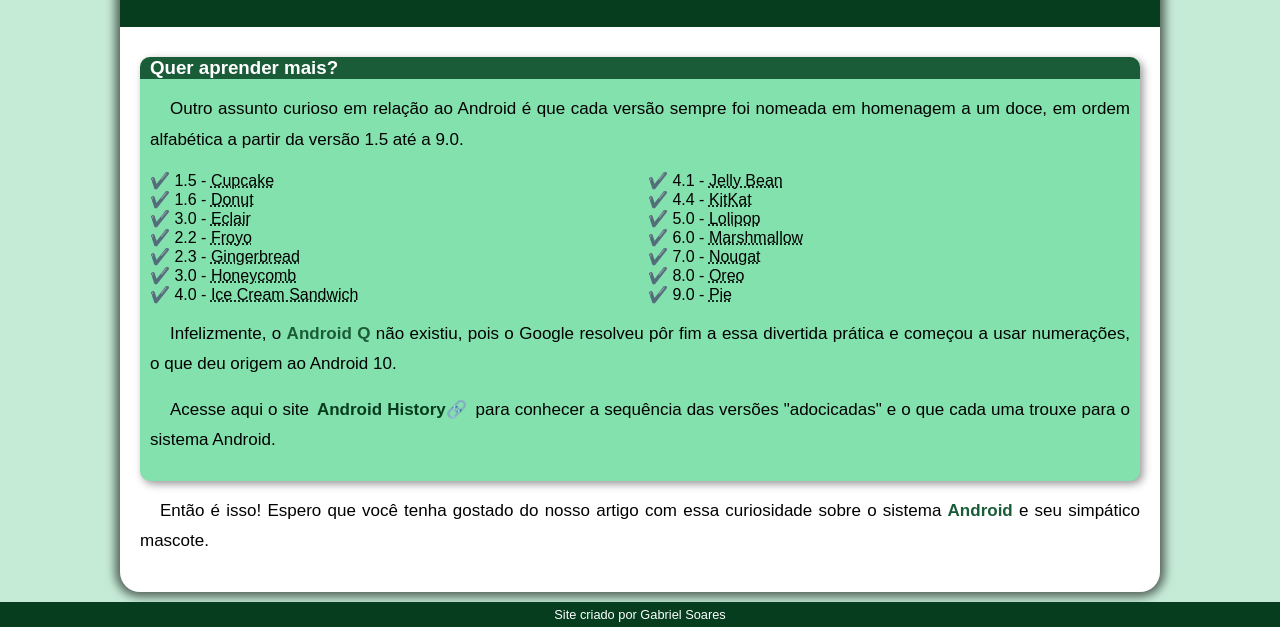
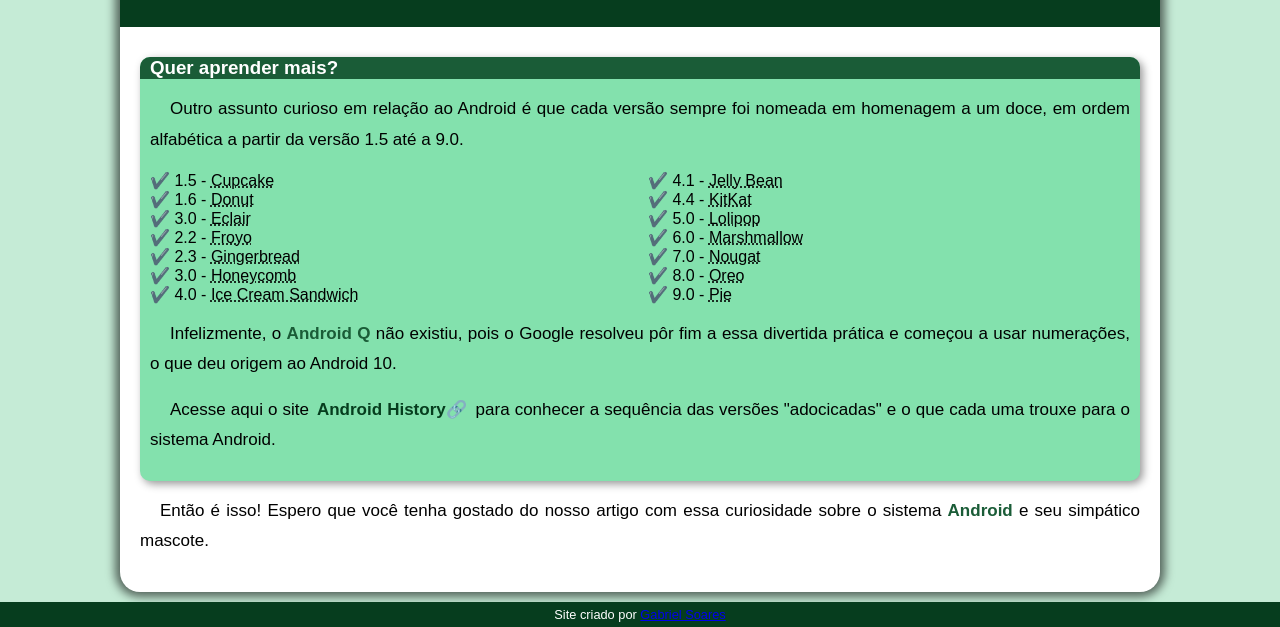
Before and after one commit to GabrielSoaresz/projeto-android, a plain HTML site: page index.html in a window 1280 px wide. Shown: the part 2324-2951 px from the top of the page. Drawn offline with Linux system fonts and the light colour scheme.

Commit message:
Update index.html

```diff
--- a/index.html
+++ b/index.html
@@ -105,7 +105,7 @@
         </article>
     </main>
     <footer>
-        <p>Site criado por Gabriel Soares</p>
+        <p>Site criado por <a href="https://github.com/GabrielSoaresz">Gabriel Soares</a></p>
     </footer>
 </body>
 
```
